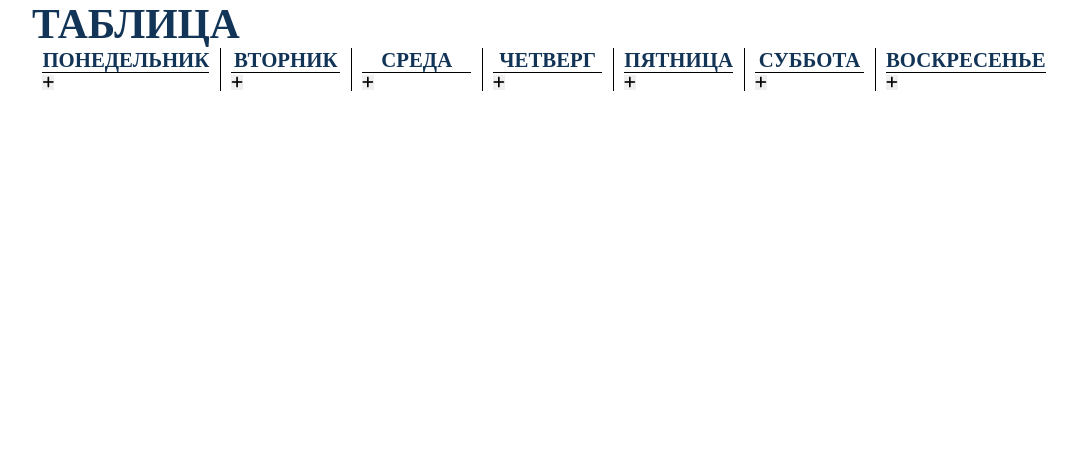
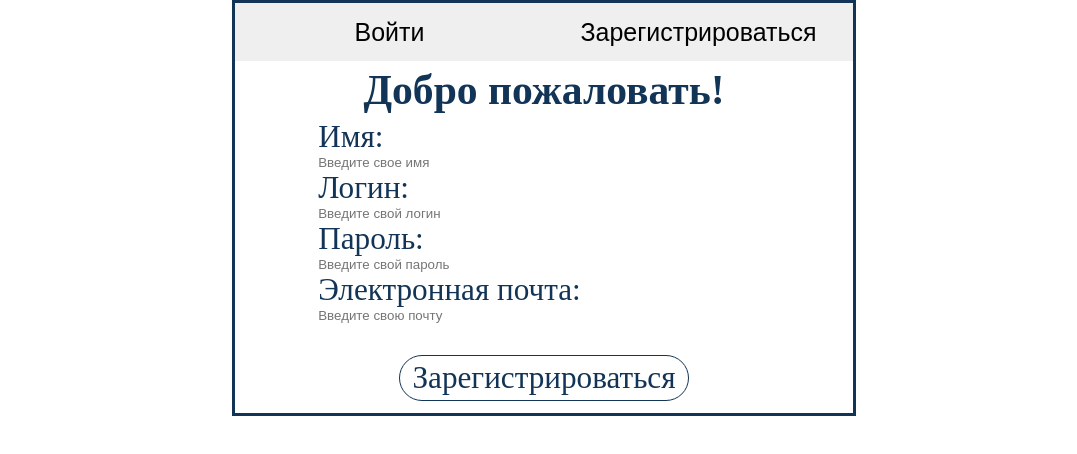
Before and after one commit to Ility-47/todo-rect, a React (Vite) app: page / in a window 1280 px wide. Shown: the top 454 px of the page, without its empty margins (96-1173 px from the left). Built offline with nearby package versions, Linux system fonts and the light colour scheme.

Commit message:
у миня депрессия

```diff
--- a/src/App.jsx
+++ b/src/App.jsx
@@ -3,6 +3,7 @@ import reactLogo from './assets/react.svg'
 import viteLogo from '/vite.svg'
 import './App.css'
 import Table from './components/table.jsx'
+import Registration from './components/registration/registration.jsx'
 
 function App() {
 
@@ -21,7 +22,8 @@ function App() {
           <i class="fa-solid fa-plus"></i>
         </div>
       </div> */}
-      <Table />
+        {/* <Table /> */}
+        <Registration />
     </div>
     </>
   )
--- /dev/null
+++ b/src/components/registration/registration.jsx
@@ -0,0 +1,115 @@
+import { useState } from 'react'
+import s from './registration.module.css'
+import {users} from '../../state'
+const Registration = () =>{
+    const [isData, setData] = useState({
+        isName: '',
+        isLogin: '',
+        isPass: '',
+        isEmail: '',
+    })
+
+  const changeData = (e) => {
+    const { name, value } = e.target;
+    setData((prevData) => ({
+      ...prevData,
+      [name]: value,
+    }));
+  };
+    const adduser = () =>{
+        users.push(
+            {
+                id: users.length + 1,
+                login: isData.isLogin,
+                password: isData.isPass,
+                tasks: [],
+            }
+        )
+        console.log(isData)
+    }
+    return(
+        <div className={s.container}>
+            <div className={s.form__buttons}>
+                <button>Войти</button>
+                <button>Зарегистрироваться</button>
+            </div>
+            {/* <div className={s.wrapper} style={{display : 'none'}}>
+                <h2 className={s.title}>Добро пожаловать!</h2>
+                <form action="">
+                    <div className={s.login}>
+                        <label htmlFor="login">Логин:</label>
+                        <input
+                            type="text"
+                            placeholder="Введите свой логин"
+                            id="login"
+                            onChange={changeData}
+                        />
+                    </div>
+                    <div className={s.password}>
+                        <label htmlFor="pswd">Пароль:</label>
+                        <input
+                            type="password"
+                            placeholder="Введите свой пароль"
+                            id="pswd"
+                            onChange={changeData}
+                        />
+                    </div>
+                    <button className={s.signIn}>Войти</button>
+                </form>
+            </div> */}
+            <div className={s.wrapper}>
+                <h2 className={s.title}>Добро пожаловать!</h2>
+                <form action="">
+                <div className={s.login}>
+                        <label htmlFor="name">Имя:</label>
+                        <input
+                            type="text"
+                            placeholder="Введите свое имя"
+                            name="isName"
+                            id="name"
+                            value={isData.isName}
+                            onChange={changeData}
+                        />
+                    </div>
+                    <div className={s.login}>
+                        <label htmlFor="login">Логин:</label>
+                        <input
+                            type="text"
+                            placeholder="Введите свой логин"
+                            id="login"
+                            name="isLogin"
+                            value={isData.isLogin}
+                            onChange={changeData}
+                        />
+                    </div>
+                    <div className={s.password}>
+                        <label htmlFor="pswd">Пароль:</label>
+                        <input
+                            type="password"
+                            placeholder="Введите свой пароль"
+                            id="pswd"
+                            name="isPass"
+                            value={isData.isPass}
+                            onChange={changeData}
+                        />
+                    </div>
+                    <div className={s.login}>
+                        <label htmlFor="email">Электронная почта:</label>
+                        <input
+                            type="email"
+                            placeholder="Введите свою почту"
+                            id="email"
+                            name="isEmail"
+                            value={isData.isEmail}
+                            onChange={changeData}
+                        />
+                    </div>
+                    <div onClick={adduser} className={s.signIn}>Зарегистрироваться</div>
+                </form>
+            </div>
+        </div>
+    )
+}
+
+
+export default Registration
--- /dev/null
+++ b/src/components/registration/registration.module.css
@@ -0,0 +1,56 @@
+.container{
+    width: calc(var(--index) * 30);
+    height: calc(var(--index) * 20);
+    margin: 0 auto;
+    border: 3px solid #123456;
+}
+
+.form__buttons{
+    width: 100%;
+}
+
+.form__buttons button{
+    width: 50%;
+    font-size: calc(var(--index) * 1.2);
+    padding: calc(var(--index) * .7) 0;
+}
+
+.wrapper{
+    width: 100%;
+    height: 100%;
+    padding: 0  calc(var(--index) * 4) calc(var(--index) * 1) calc(var(--index) * 4);
+    font-size: calc(var(--index) * 1.5);
+}
+
+.title{
+    text-align: center;
+    font-size: calc(var(--index) * 2);
+    line-height: 140%;
+}
+
+form{
+    display: flex;
+    flex-direction: column;
+    align-items: center;
+}
+
+.login{
+    width: 100%;
+    display: flex;
+    flex-direction: column;
+}
+
+.password{
+    width: 100%;
+    display: flex;
+    flex-direction: column;
+}
+
+.signIn{
+    background-color: transparent;
+    border: 1px solid #123456;
+    border-radius: 25px;
+    padding: calc(var(--index) * .2) calc(var(--index) * .6);
+    width: fit-content;
+    margin-top: calc(var(--index) * 1.5);
+}
--- a/src/components/table.jsx
+++ b/src/components/table.jsx
@@ -6,7 +6,6 @@ import 'react-datepicker/dist/react-datepicker.css';
 
 let Table = () =>{
     const [isTask, getTask] = useState('')
-    const [isDate, getDate] = useState('')
     const [selectedDate, setSelectedDate] = useState(null);
     const [days, setDays] = useState([
         {
@@ -44,9 +43,6 @@ let Table = () =>{
         getTask(event.target.value)
     }
 
-    const handleDate = (event) =>{ //записываем дату
-        getDate(event.target.value)
-    }
 
     const pushTask = (dayEvent) =>{ // создание задачи
         days.map(day =>{
@@ -60,6 +56,7 @@ let Table = () =>{
                 day.isActiveAdd = false
             }
         })
+        console.log(selectedDate)
         getTask('')
         setSelectedDate(null)
     }
@@ -70,19 +67,6 @@ let Table = () =>{
         ));
     };
 
-    // чтобы открывался календарь по клику на спан
-
-    const dateInputRef = useRef(null);
-
-    const handleCalendarClick = () => {
-        if(dateInputRef.current){
-            dateInputRef.current.focus(); // Затем открываем стандартный календарь
-            dateInputRef.current.click(); // Затем открываем стандартный календарь
-
-            console.log(5)
-        }
-        console.log(2)
-    };
 
 
     return(
@@ -120,10 +104,10 @@ let Table = () =>{
                                             <i className="fa-regular fa-calendar"></i>
                                         </span> */}
                                     </div>
-                                    <button className={s.table__add__button} onClick={() => pushTask(day)}>send</button>
+                                    <button className={s.table__send__button} onClick={() => pushTask(day)}>send</button>
                                 </>
                                 )}
-                            <button onClick={() => toggleAdd(day.name)}><i className="fa-solid fa-plus"></i></button>
+                            <button className={s.table__add__button} onClick={() => toggleAdd(day.name)}><i className="fa-solid fa-plus"></i></button>
                         </div>
                     </div>
                 ))}
--- a/src/components/table.module.css
+++ b/src/components/table.module.css
@@ -24,6 +24,7 @@
     text-align: center;
     font-size: calc(var(--index) *1);
     text-transform: uppercase;
+    margin-bottom: calc(var(--index) * .5);
 }
 
 .table__task{
@@ -38,11 +39,21 @@
 .table__add__button{
     width: 100%;
     border: none;
-    background-color: aqua;
-    font-size: calc(var(--index) * 1.5);
-    padding: calc(var(--index) * .5) 0 ;
+    background-color: #fff;
+    font-size: calc(var(--index) * 1);
+    padding: calc(var(--index) * .3) 0 ;
     border-radius: 10px;
     cursor: pointer;
+    border: 1px solid #123456;
+}
+
+.table__send__button{
+    width: 100%;
+    border: 1px solid #123456;
+    border-radius: 10px;
+    margin: calc(var(--index) * .3) 0;
+    font-size: calc(var(--index) * .7);
+    padding: calc(var(--index) * .2);
 }
 
 .table__add__wrapper{
--- a/src/state.js
+++ b/src/state.js
@@ -1,3 +1,6 @@
 export let tasks = [
 
 ]
+export let users = [
+
+]
```
